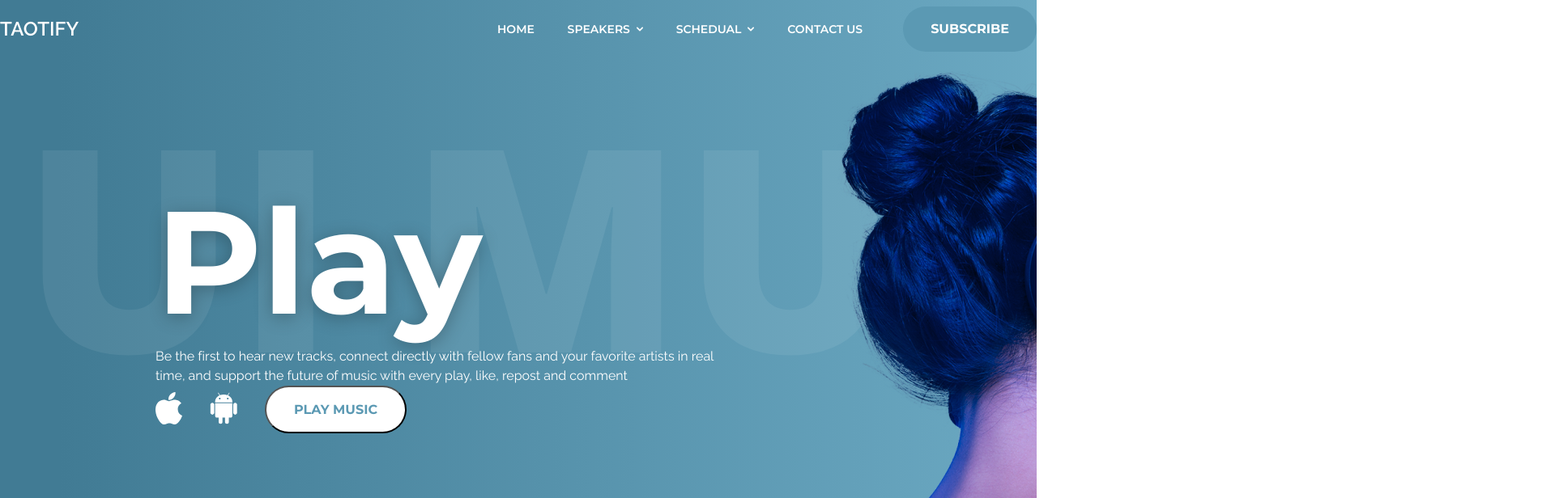
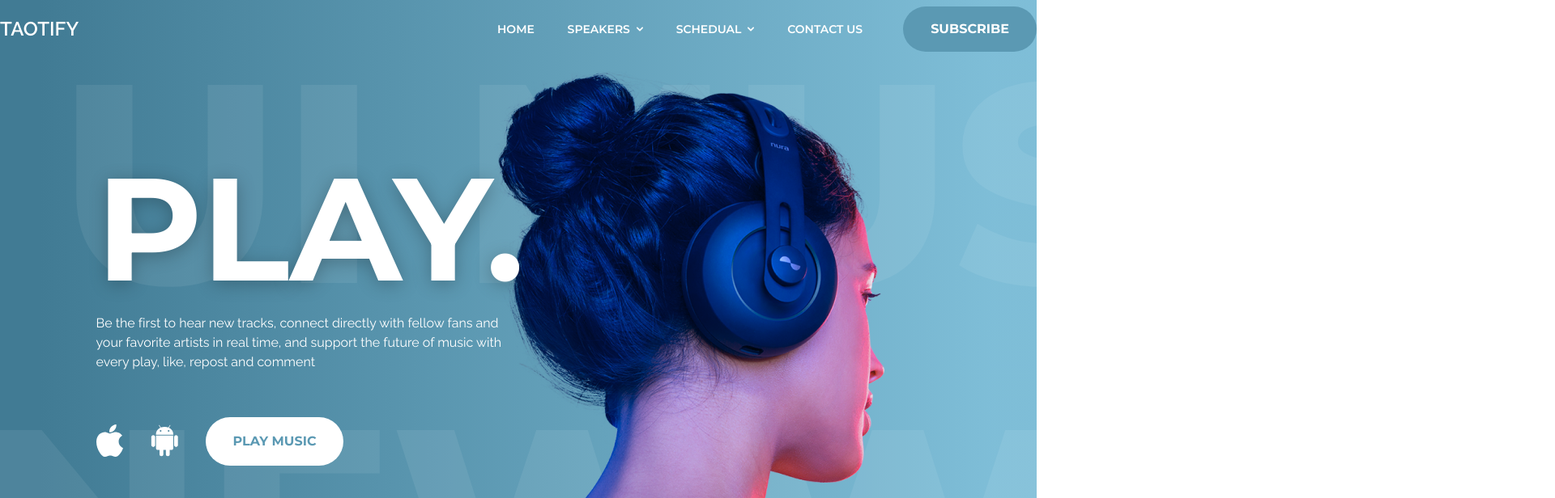
Before and after one commit to taodemy/taotify-website, a Next.js app: page / in a window 1280 px wide. Shown: the top 616 px of the page at 81% size, 1920 px wide, since content can reach past the window. Built offline with nearby package versions, Linux system fonts and the light colour scheme.

Commit message:
fix: fix display error

```diff
--- a/src/components/Hero/index.module.scss
+++ b/src/components/Hero/index.module.scss
@@ -1,42 +1,37 @@
 .hero_slide {
   display: flex;
-  width: 1920px;
   flex-direction: column;
   align-items: center;
   gap: 10px;
   flex-shrink: 0;
   align-self: stretch;
+  z-index: -1;
   background: linear-gradient(
     90deg,
     #417b94 3.82%,
     rgba(74, 163, 199, 0.71) 95.66%
   );
+}
+
 .hero_container {
   display: flex;
   width: 80%;
-    min-width: 1080px;
   height: 754px;
   justify-content: center;
-    align-items: flex-start;
+  align-items: center;
+}
+
 .backgroud_font_group {
   width: 2494.431px;
   height: 1088.604px;
   position: absolute;
-      right: -1150.431px;
-      bottom: -350.604px;
-      z-index: 1;
-      .backgroud_font {
-        color: rgba(254, 254, 254, 0.07);
-        font-family: Open Sans;
-        font-size: 350.104px;
-        font-style: normal;
-        font-weight: 800;
-        line-height: normal;
-        user-select: none;
+  left: -30px;
+  bottom: -300px;
 }
-    }
+
 .left_hero {
   display: flex;
+  width: 50%;
   padding: 155px 0px;
   flex-direction: column;
   justify-content: center;
@@ -45,41 +40,31 @@
   flex: 1 0 0;
   align-self: stretch;
   z-index: 2;
+}
+
 .left_titles {
   display: flex;
   flex-direction: column;
   justify-content: center;
   align-items: flex-start;
-        .left_hero_title {
-          color: #fff;
-          text-shadow: 0px 4.1504716873168945px 21.897809982299805px
-            rgba(0, 0, 0, 0.25);
-          font-family: Montserrat;
-          font-size: 180px;
-          font-style: normal;
-          font-weight: 700;
-          line-height: 210px; /* 116.667% */
-          text-transform: capitalize;
 }
+
 .left_hero_content {
-          color: #fff;
-          font-feature-settings: "clig" off, "liga" off;
+  width: 531px;
+  height: 128px;
+}
 
-          /* /Main/Regular */
-          font-family: Raleway;
-          font-size: 16px;
-          font-style: normal;
-          font-weight: 400;
-          line-height: 24px; /* 150% */
-        }
 .left_hero_buttons {
   display: flex;
   align-items: center;
   gap: 34px;
+}
+
 .left_hero_download_button {
   background-color: transparent;
   border: 0;
 }
+
 .left_hero_play_button {
   display: flex;
   padding: 18px 34px;
@@ -87,34 +72,23 @@
   gap: 12px;
   border-radius: 32px;
   background: var(--general-light, #fff);
-            color: var(--general-primary, #5b99b3);
-            font-feature-settings: "clig" off, "liga" off;
+}
 
-            /* H5 */
-            font-family: Montserrat;
-            font-size: 16px;
-            font-style: normal;
-            font-weight: 700;
-            line-height: normal;
-          }
-        }
-      }
-    }
 .right_hero {
   display: flex;
+  width: 50%;
   padding: 88px 98px 0px 0px;
   flex-direction: column;
   justify-content: flex-end;
   align-items: center;
   flex: 1 0 0;
   align-self: stretch;
-      z-index: 2;
+  z-index: 1;
+}
+
 .right_hero_image {
   width: 542px;
   height: 666px;
   background: url("../../assets/hero1Image.png"),
     transparent 50% / cover no-repeat;
 }
-    }
-  }
-}
--- a/src/components/Hero/index.tsx
+++ b/src/components/Hero/index.tsx
@@ -1,5 +1,5 @@
 import style from "./index.module.scss";
-
+import fontClasses from "@/styles/font-styles-className";
 import React from "react";
 
 const Hero = () => {
@@ -7,17 +7,20 @@
     <section className={style.hero_slide}>
       <div className={style.hero_container}>
         <div className={style.backgroud_font_group}>
-          <div className={style.backgroud_font}>&nbsp;UI&nbsp;MUSIC</div>
-          <div className={style.backgroud_font}>NEWWAY</div>
+          <div className={fontClasses.font_hero_background}>&nbsp;UI&nbsp;MUSIC</div>
+          <div className={fontClasses.font_hero_background}>NEWWAY</div>
         </div>
         <div className={style.left_hero}>
           <div className={style.left_titles}>
-            <h1 className={style.left_hero_title}>play</h1>
-            <p className={style.left_hero_content}>
-              Be the first to hear new tracks, connect directly with fellow fans
-              and your favorite artists in real time, and support the future of
-              music with every play, like, repost and comment
-            </p>
+            <h1 className={fontClasses.font_hero_title}>PLAY.</h1>
+            <div className={style.left_hero_content}>
+              <p className={fontClasses.font_hero_content}>
+                Be the first to hear new tracks, connect directly with fellow fans
+                and your favorite artists in real time, and support the future of
+                music with every play, like, repost and comment
+              </p>
+            </div>
+
             <div className={style.left_hero_buttons}>
               <button className={style.left_hero_download_button}>
                 <svg
@@ -63,12 +66,14 @@
                   />
                 </svg>
               </button>
-              <button className={style.left_hero_play_button}>PLAY MUSIC</button>
+              <div className={style.left_hero_play_button}>
+                <a className={fontClasses.font_hero_button}>PLAY MUSIC</a>
+              </div>
             </div>
           </div>
         </div>
         <div className={style.right_hero}>
-          <div className={style.right_hero_image}/>
+          <div className={style.right_hero_image} />
         </div>
       </div>
     </section>
--- a/src/styles/font-styles-className.ts
+++ b/src/styles/font-styles-className.ts
@@ -20,6 +20,10 @@
   small_regular: raleway.className + " font_small_regular ",
   /**font sytle other than design systme */
   font_navigator_logo: raleway.className + " font_navigator_logo ",
+  font_hero_title: montserrat.className + " font_hero_title",
+  font_hero_content: raleway.className + " font_hero_content",
+  font_hero_background: montserrat.className + " font_hero_background",
+  font_hero_button: montserrat.className + " font_hero_button",
 };
 
 export default fontClasses;
--- a/src/styles/global-font-style.scss
+++ b/src/styles/global-font-style.scss
@@ -60,3 +60,38 @@
   @include subtitle(600);
   line-height: 20px;
 }
+
+.font_hero_title {
+  @include h1-headline(700);
+  color: #fff;
+  text-shadow: 0px 4.1504716873168945px 21.897809982299805px rgba(0, 0, 0, 0.25);
+  font-size: 180px;
+  font-style: normal;
+  line-height: 210px; /* 116.667% */
+  text-transform: capitalize;
+}
+
+.font_hero_content {
+  @include main(400);
+  color: #fff;
+  font-feature-settings: "clig" off, "liga" off;
+  font-family: Raleway;
+  line-height: 24px;
+}
+
+.font_hero_background {
+  color: rgba(254, 254, 254, 0.07);
+  font-family: Open Sans;
+  font-size: 350.104px;
+  font-style: normal;
+  font-weight: 800;
+  line-height: normal;
+  user-select: none;
+}
+
+.font_hero_button {
+  @include main(700);
+  // line-height: normal;
+  color: var(--general-primary, #5b99b3);
+  font-feature-settings: "clig" off, "liga" off;
+}
```
Also changed, not shown: 1 other file (tests, documents, lock files or other folders). Lines whose indentation alone changed are shown as unchanged.
